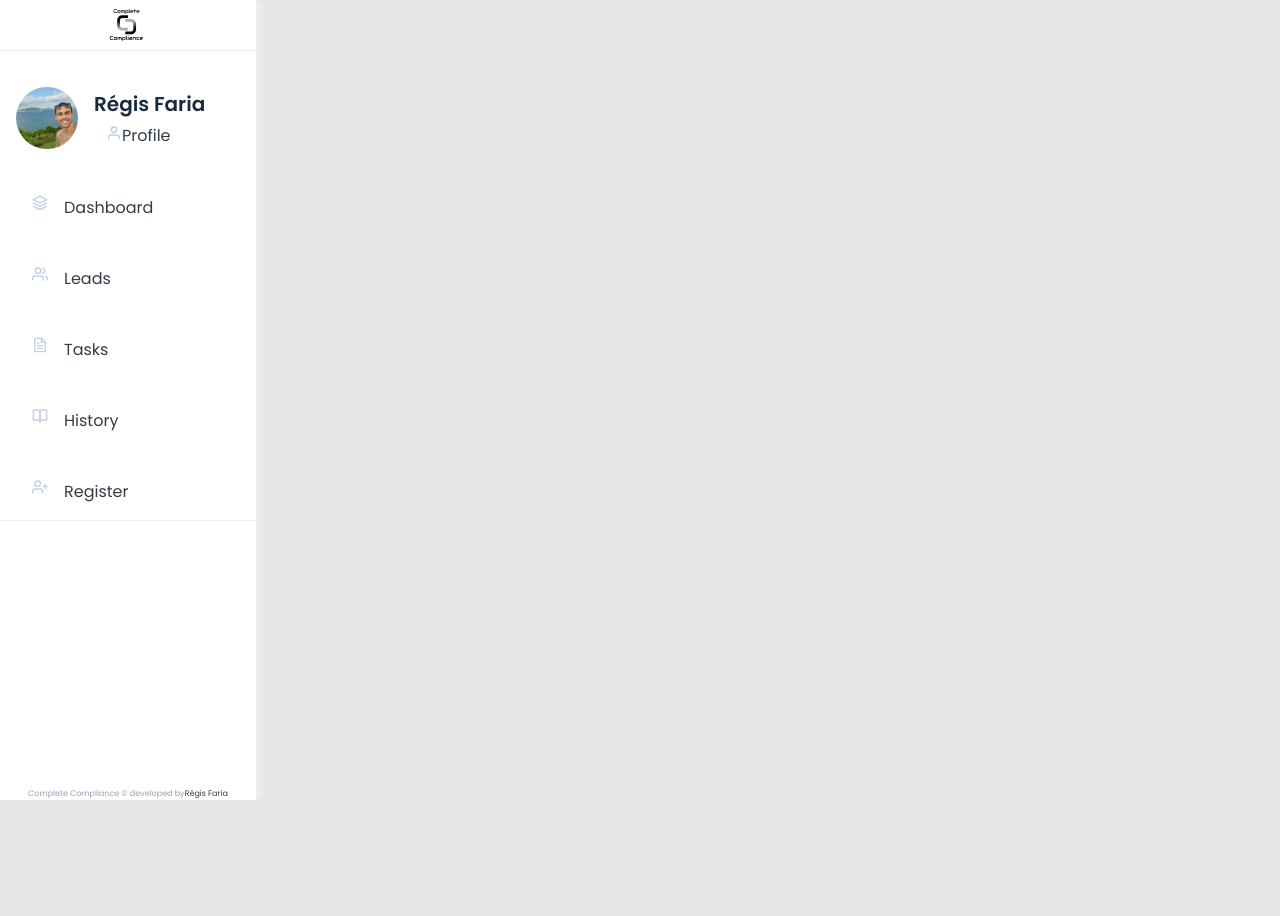
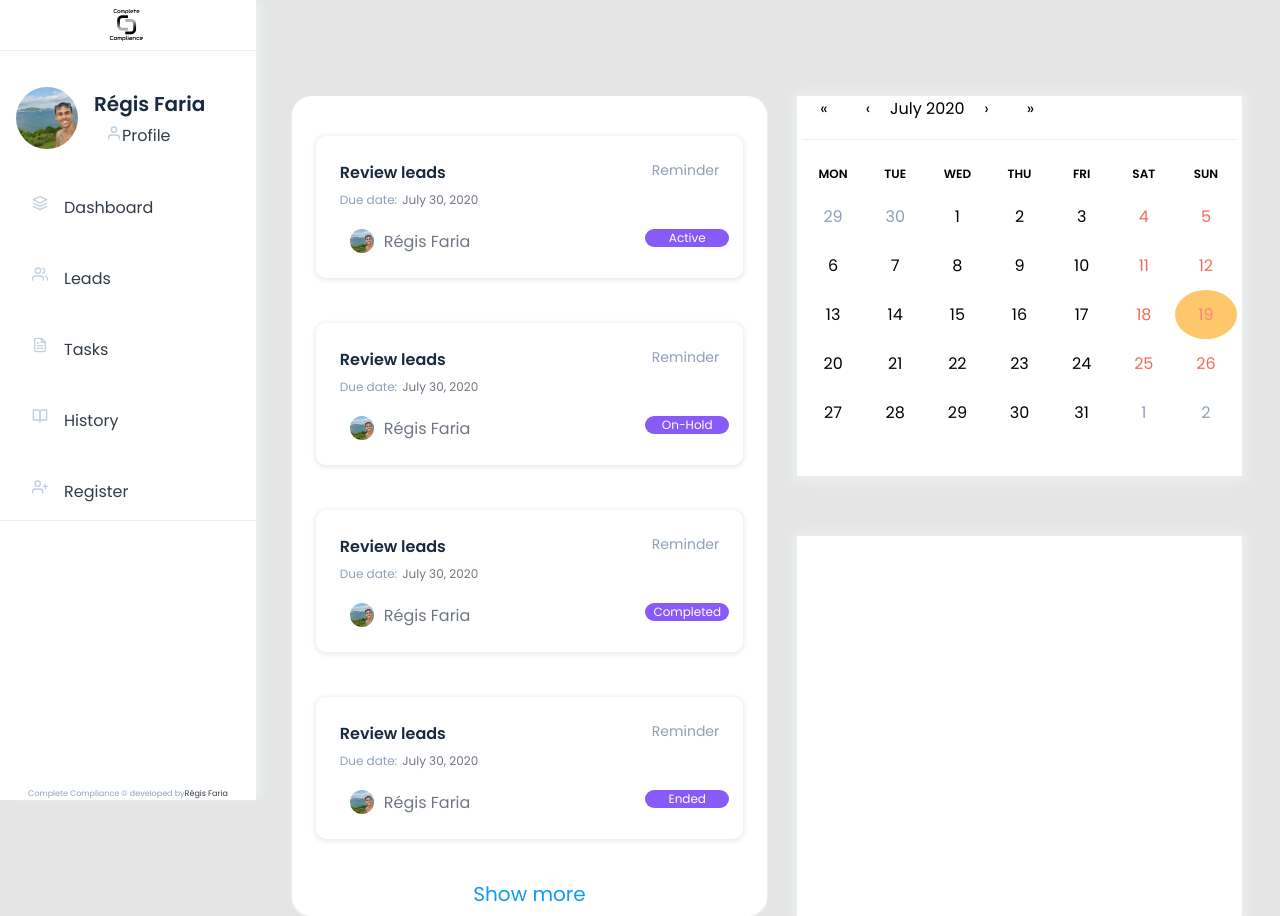
Before and after one commit to regisfaria/cc_dialer, a React (Create React App) app in the folder frontend/: page /dashboard in a window 1280 px wide. Before the commit the page ends 800 px from the top, so only its background shows below. Built offline with nearby package versions, Linux system fonts and the light colour scheme.

Commit message:
added callendar

```diff
--- a/frontend/src/pages/Dashboard/index.tsx
+++ b/frontend/src/pages/Dashboard/index.tsx
@@ -1,11 +1,127 @@
 import React from 'react';
+import { Link } from 'react-router-dom';
+import Calendar from 'react-calendar';
 
 import SideMenu from '../../components/SideMenu';
+import SearchBar from '../../components/SearchBar';
+
+import {
+  IncomingTasks,
+  RecentLeads,
+  CalendarSection,
+  Task,
+  Tag,
+} from './styles';
+import ProfileImg from '../../assets/profile-assets/me.jpeg';
 
 const Dashboard: React.FC = () => {
   return (
     <>
       <SideMenu />
+      <SearchBar />
+
+      <IncomingTasks>
+        <Task>
+          <Link to="/task/id">
+            <div id="title">
+              <strong>Review leads</strong>
+              <span>Reminder</span>
+            </div>
+
+            <div id="dates">
+              <span>Due date:</span>
+              <p>July 30, 2020</p>
+            </div>
+
+            <div id="info">
+              <img src={ProfileImg} alt="user-pic" />
+
+              <p>Régis Faria</p>
+              <Tag>
+                <span>Active</span>
+              </Tag>
+            </div>
+          </Link>
+        </Task>
+
+        <Task>
+          <Link to="/task/id">
+            <div id="title">
+              <strong>Review leads</strong>
+              <span>Reminder</span>
+            </div>
+
+            <div id="dates">
+              <span>Due date:</span>
+              <p>July 30, 2020</p>
+            </div>
+
+            <div id="info">
+              <img src={ProfileImg} alt="user-pic" />
+
+              <p>Régis Faria</p>
+              <Tag>
+                <span>On-Hold</span>
+              </Tag>
+            </div>
+          </Link>
+        </Task>
+
+        <Task>
+          <Link to="/task/id">
+            <div id="title">
+              <strong>Review leads</strong>
+              <span>Reminder</span>
+            </div>
+
+            <div id="dates">
+              <span>Due date:</span>
+              <p>July 30, 2020</p>
+            </div>
+
+            <div id="info">
+              <img src={ProfileImg} alt="user-pic" />
+
+              <p>Régis Faria</p>
+              <Tag>
+                <span>Completed</span>
+              </Tag>
+            </div>
+          </Link>
+        </Task>
+
+        <Task>
+          <Link to="/task/id">
+            <div id="title">
+              <strong>Review leads</strong>
+              <span>Reminder</span>
+            </div>
+
+            <div id="dates">
+              <span>Due date:</span>
+              <p>July 30, 2020</p>
+            </div>
+
+            <div id="info">
+              <img src={ProfileImg} alt="user-pic" />
+
+              <p>Régis Faria</p>
+              <Tag>
+                <span>Ended</span>
+              </Tag>
+            </div>
+          </Link>
+        </Task>
+        <Link id="show-opt" to="/tasks">
+          Show more
+        </Link>
+      </IncomingTasks>
+
+      <CalendarSection>
+        <Calendar className="react-calendar" />
+      </CalendarSection>
+
+      <RecentLeads />
     </>
   );
 };
--- /dev/null
+++ b/frontend/src/pages/Dashboard/styles.ts
@@ -0,0 +1,268 @@
+import styled from 'styled-components';
+
+export const IncomingTasks = styled.div`
+  position: absolute;
+  height: 820px;
+  left: 292px;
+  right: 513px;
+  top: 96px;
+  text-align: center;
+  border-radius: 20px;
+
+  background-color: var(--white);
+  box-shadow: 0 1px 1px 1px var(--divider);
+
+  #show-opt {
+    text-decoration: none;
+    font-size: 20px;
+    color: var(--accent-blue);
+    transition: filter 200ms;
+
+    &:hover {
+      color: blur(50%);
+      filter: brightness(70%);
+    }
+  }
+`;
+
+export const Task = styled.div`
+  top: 536px;
+  left: -75px;
+
+  width: 90%;
+  height: auto;
+  margin: 40px auto;
+  padding: 24px;
+  border-radius: 10px;
+  box-shadow: 0 1px 4px 2px var(--divider);
+
+  & + div {
+    margin-top: 45px;
+  }
+  a {
+    display: block;
+    width: 100%;
+    text-decoration: none;
+
+    #title {
+      display: flex;
+      justify-content: space-between;
+      font-size: 16px;
+
+      strong {
+        align-items: center;
+        color: var(--black);
+      }
+
+      span {
+        align-items: center;
+        font-size: 14px;
+        color: var(--gray);
+      }
+    }
+
+    #dates {
+      display: flex;
+      position: relative;
+      font-size: 12px;
+      margin-top: 6px;
+
+      span {
+        color: var(--gray);
+      }
+
+      p {
+        padding-left: 5px;
+        font-size: 12px;
+        color: var(--table-gray);
+      }
+    }
+
+    #info {
+      margin-top: 20px;
+      position: relative;
+      display: flex block;
+
+      img {
+        width: 24px;
+        height: 24px;
+        border-radius: 50%;
+      }
+      margin-left: 0 16px;
+      padding-left: 10px;
+      display: flex;
+
+      p {
+        padding-left: 10px;
+        color: var(--table-gray);
+      }
+    }
+  }
+`;
+
+export const Tag = styled.div`
+  display: flex block;
+  width: 84px;
+  background-color: var(--purple);
+  border-radius: 10px;
+  font-size: 12px;
+  text-align: center;
+  position: absolute;
+  right: -10px;
+
+  span {
+    position: relative;
+    border-radius: 20px;
+    flex: 1;
+    color: var(--white);
+  }
+`;
+
+export const CalendarSection = styled.div`
+  display: flex;
+  position: absolute;
+  width: 445px;
+  height: 380px;
+  right: 38px;
+  top: 96px;
+
+  background-color: var(--white);
+  box-shadow: 0 1px 10px 4px var(--divider);
+
+  .react-calendar {
+    max-width: 100%;
+    background: white;
+    line-height: 1.125em;
+
+    padding-left: 5px;
+    padding-right: 5px;
+  }
+  .react-calendar--doubleView {
+    width: 100%;
+  }
+  .react-calendar--doubleView .react-calendar__viewContainer {
+    display: flex;
+    margin: -0.5em;
+  }
+  .react-calendar--doubleView .react-calendar__viewContainer > * {
+    width: 50%;
+    margin: 0.5em;
+  }
+  .react-calendar button {
+    margin: 0;
+    border: 0;
+    outline: none;
+  }
+  .react-calendar button:enabled:hover {
+    cursor: pointer;
+  }
+  .react-calendar__navigation {
+    height: 44px;
+    margin-bottom: 1em;
+    border-bottom: 1px solid var(--divider);
+  }
+  .react-calendar__navigation button {
+    min-width: 44px;
+    background: none;
+  }
+  .react-calendar__navigation button:enabled:hover,
+  .react-calendar__navigation button:enabled:focus {
+    background-color: var(--accent-blue);
+  }
+  .react-calendar__navigation button[disabled] {
+    background-color: var(--icon-gray);
+  }
+  .react-calendar__month-view__weekdays {
+    text-align: center;
+    text-transform: uppercase;
+
+    font-weight: bold;
+    font-size: 0.75em;
+
+    abbr {
+      text-decoration: none;
+    }
+  }
+  .react-calendar__month-view__weekdays__weekday {
+    padding: 0.75em;
+  }
+  .react-calendar__month-view__weekNumbers {
+    font-weight: bold;
+  }
+  .react-calendar__month-view__weekNumbers .react-calendar__tile {
+    display: flex;
+    align-items: center;
+    justify-content: center;
+    font-size: 0.75em;
+    padding: calc(0.75em / 0.75) calc(0.5em / 0.75);
+  }
+  .react-calendar__month-view__days__day--weekend {
+    color: var(--red);
+  }
+  .react-calendar__month-view__days__day--neighboringMonth {
+    color: var(--gray);
+  }
+  .react-calendar__year-view .react-calendar__tile,
+  .react-calendar__decade-view .react-calendar__tile,
+  .react-calendar__century-view .react-calendar__tile {
+    padding: 1.5em 0.5em;
+  }
+  .react-calendar__tile {
+    max-width: 100%;
+    text-align: center;
+    padding: 0.75em 0.5em;
+    background: none;
+  }
+  .react-calendar__tile:disabled {
+    background-color: var(--white);
+  }
+  .react-calendar__tile:enabled:hover,
+  .react-calendar__tile:enabled:focus {
+    background-color: var(--accent-blue);
+    border-radius: 50%;
+  }
+  .react-calendar__tile--now {
+    background: var(--yellow);
+    border-radius: 50%;
+    filter: opacity(80%);
+  }
+  .react-calendar__tile--now:enabled:hover,
+  .react-calendar__tile--now:enabled:focus {
+    filter: brightness(80%);
+    background: var(--accent-blue);
+    border-radius: 50%;
+  }
+  .react-calendar__tile--hasActive {
+    background: var(--accent-blue);
+  }
+  .react-calendar__tile--hasActive:enabled:hover,
+  .react-calendar__tile--hasActive:enabled:focus {
+    background: var(--accent-blue);
+    border-radius: 50%;
+  }
+  .react-calendar__tile--active {
+    background: var(--accent-blue);
+    color: var(--white);
+    border-radius: 50%;
+  }
+  .react-calendar__tile--active:enabled:hover,
+  .react-calendar__tile--active:enabled:focus {
+    background: var(--accent-blue);
+    border-radius: 50%;
+  }
+  .react-calendar--selectRange .react-calendar__tile--hover {
+    background-color: var(--white);
+  }
+`;
+
+export const RecentLeads = styled.div`
+  display: flex;
+  position: absolute;
+  width: 445px;
+  height: 380px;
+  right: 38px;
+  top: 536px;
+
+  background-color: var(--white);
+  box-shadow: 0 1px 10px 4px var(--divider);
+`;
```
